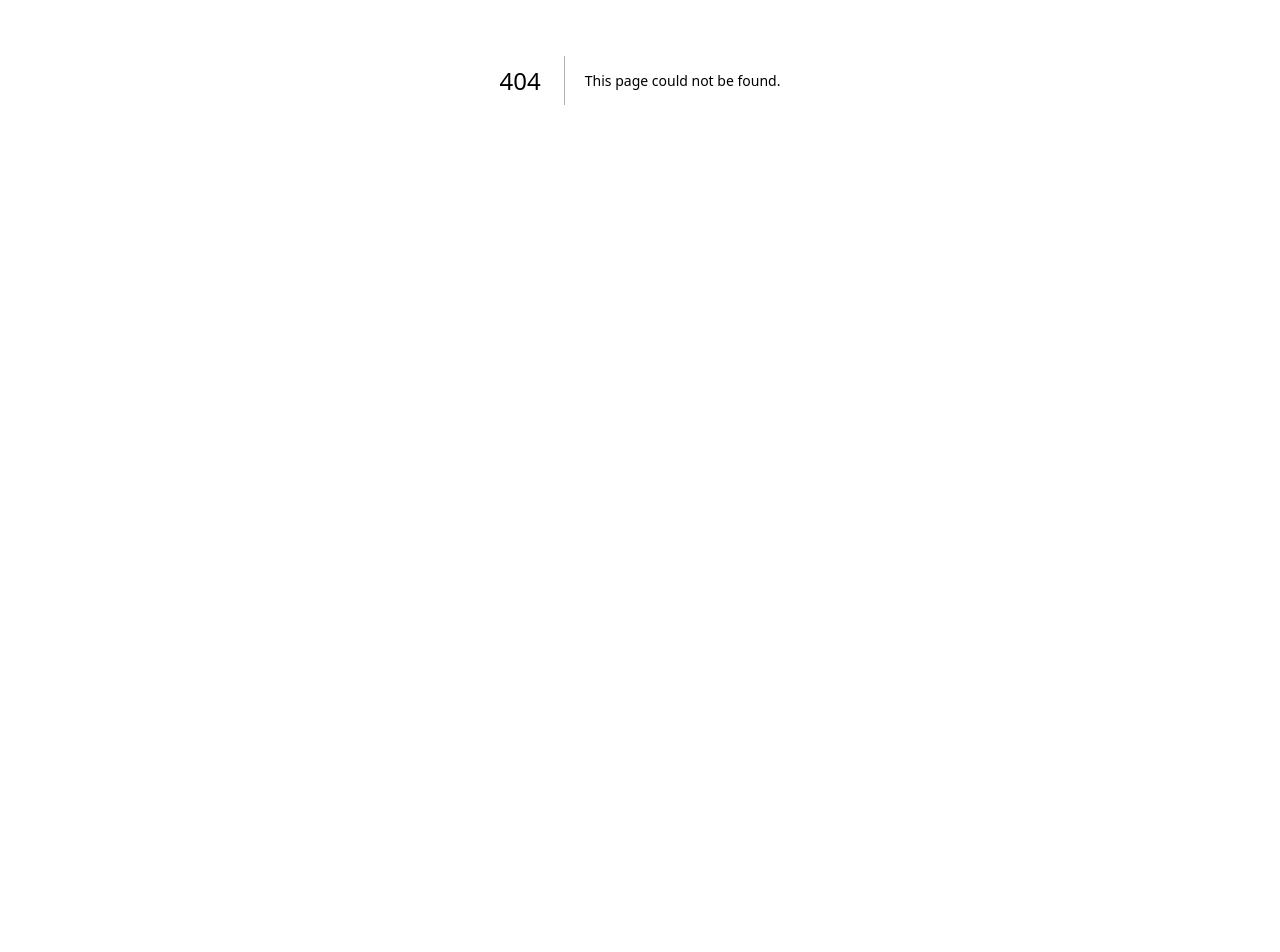
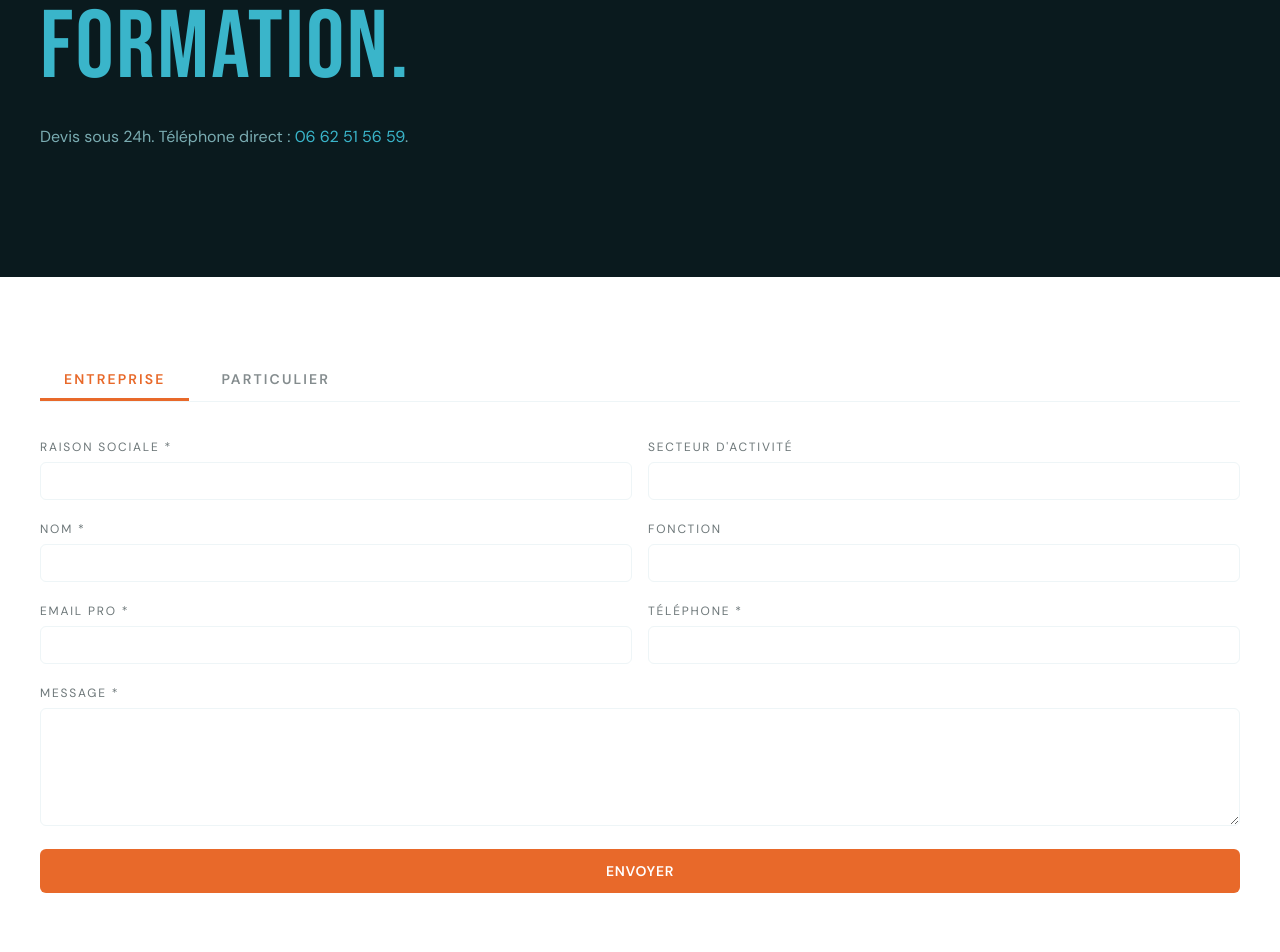
Before and after one commit to AlanT-lock/ckimformation, a Next.js app: page /contact in a window 1280 px wide. Before the commit this address had no page. Shown: the part 320-1272 px from the top of the page. Before the commit the page ends 800 px from the top, so only its background shows below. Built offline with nearby package versions, Linux system fonts and the light colour scheme; no server answers.

Commit message:
feat: contact page with entreprise/particulier tab forms

```diff
--- /dev/null
+++ b/app/(public)/contact/ContactClient.tsx
@@ -0,0 +1,51 @@
+'use client';
+import { useState } from 'react';
+import { Container } from '@/components/ui/Container';
+import { FadeUp } from '@/components/motion/FadeUp';
+import { ContactEntreprise } from '@/components/forms/ContactEntreprise';
+import { ContactParticulier } from '@/components/forms/ContactParticulier';
+import { cn } from '@/lib/utils';
+
+export function ContactClient() {
+  const [tab, setTab] = useState<'entreprise' | 'particulier'>('entreprise');
+
+  return (
+    <>
+      <section className="bg-dark text-white py-32 relative">
+        <div className="absolute top-0 inset-x-0 h-[3px] bg-gradient-to-r from-teal via-teal-l to-orange" />
+        <Container>
+          <p className="text-xs uppercase tracking-[0.4em] text-teal-l mb-4">Contact</p>
+          <h1 className="font-display text-6xl md:text-8xl tracking-wide leading-[0.9]">
+            Parlons<br/><em className="not-italic text-teal-l">formation.</em>
+          </h1>
+          <p className="mt-8 text-muted max-w-xl">
+            Devis sous 24h. Téléphone direct : <a href="tel:0662515659" className="text-teal-l hover:underline">06 62 51 56 59</a>.
+          </p>
+        </Container>
+      </section>
+
+      <section className="bg-white py-20">
+        <Container className="max-w-3xl">
+          <FadeUp>
+            <div className="flex gap-2 mb-8 border-b border-light">
+              {(['entreprise', 'particulier'] as const).map((t) => (
+                <button
+                  key={t}
+                  onClick={() => setTab(t)}
+                  className={cn(
+                    'px-6 py-3 text-sm uppercase tracking-[0.15em] font-semibold transition relative',
+                    tab === t ? 'text-orange' : 'text-dark/50 hover:text-dark'
+                  )}
+                >
+                  {t === 'entreprise' ? 'Entreprise' : 'Particulier'}
+                  {tab === t && <span className="absolute bottom-0 left-0 right-0 h-[3px] bg-orange" />}
+                </button>
+              ))}
+            </div>
+            {tab === 'entreprise' ? <ContactEntreprise /> : <ContactParticulier />}
+          </FadeUp>
+        </Container>
+      </section>
+    </>
+  );
+}
--- /dev/null
+++ b/app/(public)/contact/page.tsx
@@ -0,0 +1,11 @@
+import type { Metadata } from 'next';
+import { ContactClient } from './ContactClient';
+
+export const metadata: Metadata = {
+  title: 'Contact — C-KIM Formation',
+  description: 'Demandez un devis ou contactez C-KIM Formation. Réponse sous 24h. Tél : 06 62 51 56 59.',
+};
+
+export default function ContactPage() {
+  return <ContactClient />;
+}
--- /dev/null
+++ b/components/forms/ContactEntreprise.tsx
@@ -0,0 +1,67 @@
+'use client';
+import { useState } from 'react';
+import { submitContactEntreprise } from '@/app/actions/contact';
+
+export function ContactEntreprise() {
+  const [submitting, setSubmitting] = useState(false);
+  const [result, setResult] = useState<{ ok: boolean; message?: string; errors?: Record<string, string> } | null>(null);
+
+  async function onSubmit(e: React.FormEvent<HTMLFormElement>) {
+    e.preventDefault();
+    setSubmitting(true);
+    const fd = new FormData(e.currentTarget);
+    const r = await submitContactEntreprise(Object.fromEntries(fd));
+    setResult(r);
+    setSubmitting(false);
+    if (r.ok) e.currentTarget.reset();
+  }
+
+  if (result?.ok) {
+    return (
+      <div className="bg-light p-8 rounded-lg text-center">
+        <p className="font-display text-2xl text-teal">Message envoyé ✓</p>
+        <p className="mt-2 text-dark/70">{result.message}</p>
+      </div>
+    );
+  }
+
+  return (
+    <form onSubmit={onSubmit} className="space-y-4">
+      <input type="text" name="honeypot" tabIndex={-1} autoComplete="off" className="hidden" />
+      <Row>
+        <Field name="raisonSociale" label="Raison sociale *" error={result?.errors?.raisonSociale} />
+        <Field name="secteur" label="Secteur d'activité" />
+      </Row>
+      <Row>
+        <Field name="nom" label="Nom *" error={result?.errors?.nom} />
+        <Field name="fonction" label="Fonction" />
+      </Row>
+      <Row>
+        <Field name="email" label="Email pro *" type="email" error={result?.errors?.email} />
+        <Field name="telephone" label="Téléphone *" error={result?.errors?.telephone} />
+      </Row>
+      <label className="block">
+        <span className="text-xs uppercase tracking-[0.15em] text-dark/60">Message *</span>
+        <textarea name="message" rows={5} className="mt-1 w-full border border-light rounded-md px-3 py-2 text-sm focus:outline-none focus:border-teal" />
+        {result?.errors?.message && <span className="text-xs text-red-600 mt-1 block">{result.errors.message}</span>}
+      </label>
+      {result?.message && !result.ok && <p className="text-sm text-red-600">{result.message}</p>}
+      <button type="submit" disabled={submitting} className="w-full bg-orange text-white px-6 py-3 rounded-md font-sans text-sm font-semibold uppercase tracking-wider hover:bg-orange-l transition disabled:opacity-60">
+        {submitting ? 'Envoi…' : 'Envoyer'}
+      </button>
+    </form>
+  );
+}
+
+function Row({ children }: { children: React.ReactNode }) {
+  return <div className="grid grid-cols-1 md:grid-cols-2 gap-4">{children}</div>;
+}
+function Field({ name, label, type = 'text', error }: { name: string; label: string; type?: string; error?: string }) {
+  return (
+    <label className="block">
+      <span className="text-xs uppercase tracking-[0.15em] text-dark/60">{label}</span>
+      <input name={name} type={type} className="mt-1 w-full border border-light rounded-md px-3 py-2 text-sm focus:outline-none focus:border-teal" />
+      {error && <span className="text-xs text-red-600 mt-1 block">{error}</span>}
+    </label>
+  );
+}
--- /dev/null
+++ b/components/forms/ContactParticulier.tsx
@@ -0,0 +1,57 @@
+'use client';
+import { useState } from 'react';
+import { submitContactParticulier } from '@/app/actions/contact';
+
+export function ContactParticulier() {
+  const [submitting, setSubmitting] = useState(false);
+  const [result, setResult] = useState<{ ok: boolean; message?: string; errors?: Record<string, string> } | null>(null);
+
+  async function onSubmit(e: React.FormEvent<HTMLFormElement>) {
+    e.preventDefault();
+    setSubmitting(true);
+    const fd = new FormData(e.currentTarget);
+    const r = await submitContactParticulier(Object.fromEntries(fd));
+    setResult(r);
+    setSubmitting(false);
+    if (r.ok) e.currentTarget.reset();
+  }
+
+  if (result?.ok) {
+    return (
+      <div className="bg-light p-8 rounded-lg text-center">
+        <p className="font-display text-2xl text-teal">Message envoyé ✓</p>
+        <p className="mt-2 text-dark/70">{result.message}</p>
+      </div>
+    );
+  }
+
+  return (
+    <form onSubmit={onSubmit} className="space-y-4">
+      <input type="text" name="honeypot" tabIndex={-1} autoComplete="off" className="hidden" />
+      <Field name="nom" label="Nom *" error={result?.errors?.nom} />
+      <div className="grid grid-cols-1 md:grid-cols-2 gap-4">
+        <Field name="email" label="Email *" type="email" error={result?.errors?.email} />
+        <Field name="telephone" label="Téléphone *" error={result?.errors?.telephone} />
+      </div>
+      <label className="block">
+        <span className="text-xs uppercase tracking-[0.15em] text-dark/60">Message *</span>
+        <textarea name="message" rows={5} className="mt-1 w-full border border-light rounded-md px-3 py-2 text-sm focus:outline-none focus:border-teal" />
+        {result?.errors?.message && <span className="text-xs text-red-600 mt-1 block">{result.errors.message}</span>}
+      </label>
+      {result?.message && !result.ok && <p className="text-sm text-red-600">{result.message}</p>}
+      <button type="submit" disabled={submitting} className="w-full bg-teal text-white px-6 py-3 rounded-md font-sans text-sm font-semibold uppercase tracking-wider hover:bg-teal-l transition disabled:opacity-60">
+        {submitting ? 'Envoi…' : 'Envoyer'}
+      </button>
+    </form>
+  );
+}
+
+function Field({ name, label, type = 'text', error }: { name: string; label: string; type?: string; error?: string }) {
+  return (
+    <label className="block">
+      <span className="text-xs uppercase tracking-[0.15em] text-dark/60">{label}</span>
+      <input name={name} type={type} className="mt-1 w-full border border-light rounded-md px-3 py-2 text-sm focus:outline-none focus:border-teal" />
+      {error && <span className="text-xs text-red-600 mt-1 block">{error}</span>}
+    </label>
+  );
+}
```
